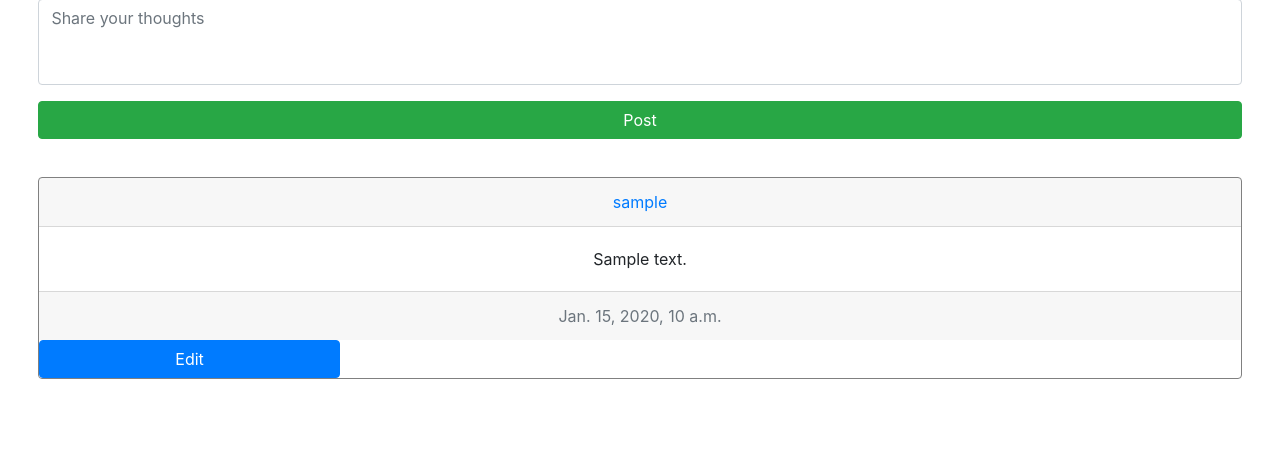
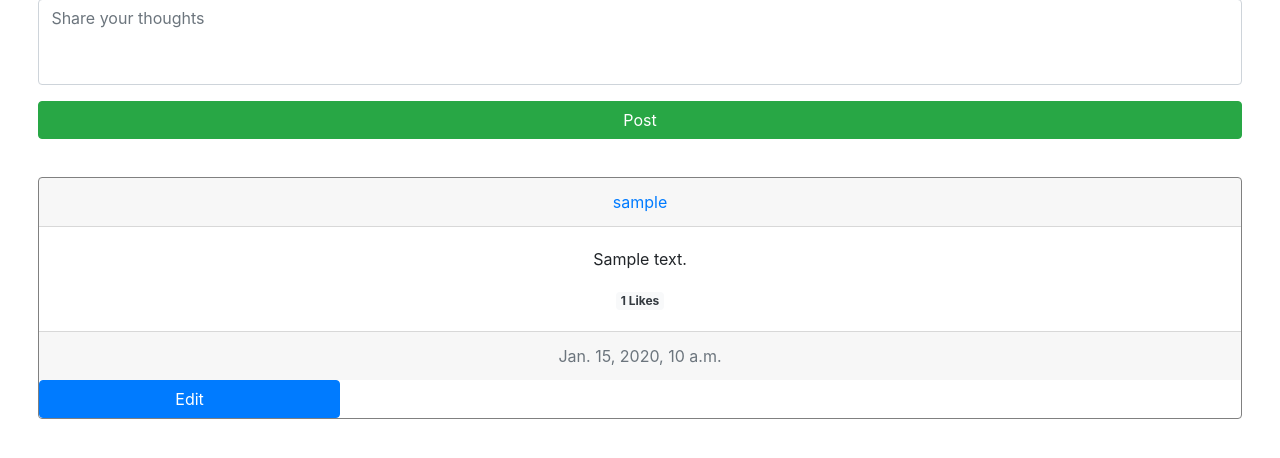
Before and after one commit to danieluxury88/cs50-Project4-2ndApproach, a Django app: page /profile/1 in a window 1280 px wide. Shown: the part 232-690 px from the top of the page. Run offline with Django 3.2, Linux system fonts and the light colour scheme; a user stored in the database is signed in; tables that the repository leaves empty hold one stand-in row (values such as "Sample post"); some libraries are stand-ins or nearby versions.

Commit message:
Small fix on likes feature on profile page.

```diff
--- a/network/templates/network/profile.html
+++ b/network/templates/network/profile.html
@@ -62,7 +62,8 @@
                 {{post.author}} </a>
         </div>
         <div class="card-body">
-            <p class="card-text" id ="post_content_{{post.id}}">{{ post.content }}</p>
+            <p class="card-text" id ="post_content_{{post.id}}">{{ post.content }} </p>
+            <span class="badge bg-light text-dark" id="likes_counter_{{post.id}}">{{post.likers.count}} Likes</span>
         </div>
         <div class="card-footer text-muted">
             {{post.timestamp}}
```
